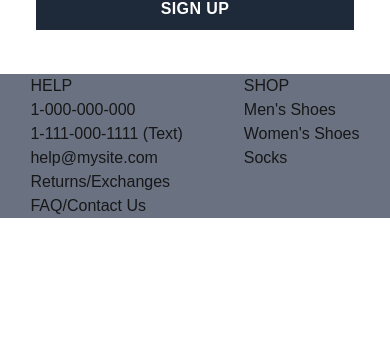
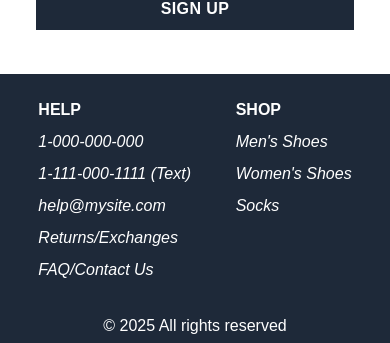
Before and after one commit to Imranelaf/e-commerce, a Next.js app in the folder client/: page / in a window 390 px wide. Shown: the part 2082-2425 px from the top of the page. Before the commit the page ends 2300 px from the top, so only its background shows below. Built offline with nearby package versions, Linux system fonts and the light colour scheme.

Commit message:
fix: Make the footer responsive on mobile devices

```diff
--- a/client/src/components/Footer.jsx
+++ b/client/src/components/Footer.jsx
@@ -1,38 +1,41 @@
-export default function Footer(){
-
-    const help = ["1-000-000-000",
+export default function Footer() {
+    const help = [
+        "1-000-000-000",
         "1-111-000-1111 (Text)",
         "help@mysite.com",
         "Returns/Exchanges",
-        "FAQ/Contact Us"];
-     const shop = [
+        "FAQ/Contact Us"
+    ];
+    const shop = [
         "Men's Shoes",
         "Women's Shoes",
         "Socks"
-        ]
+    ];
 
-    return(
-         <div className="w-full h-auto bg-gray-500 flex justify-around">
-            <div>
-                <h1>HELP</h1>
-                {
-                    help.map((item, index)=>(
-                        <p key={index}>{item}</p>
-                    ))
-                }
-            </div>
-            <div>
-                <h1>SHOP</h1>
-                {
-                    shop.map((item, index)=>(
-                        <p key={index}>{item}</p>
-                    ))
-                }
+    return (
+        <div>
+            <div className="w-full h-auto bg-gray-800 flex justify-around p-4">
+                <div>
+                    <h1 className="m-2 font-bold text-white">HELP</h1>
+                    {help.map((item, index) => (
+                        <p className="cursor-pointer m-2 italic text-white" key={index}>
+                            {item}
+                        </p>
+                    ))}
+                </div>
+                <div>
+                    <h1 className="m-2 font-bold text-white">SHOP</h1>
+                    {shop.map((item, index) => (
+                        <p className="cursor-pointer m-2 italic text-white" key={index}>
+                            {item}
+                        </p>
+                    ))}
+                </div>
             </div>
 
-         </div>
-
-    )
-
-
+            <div className="text-center py-2 bg-gray-800 text-white">
+                <p>&copy; {new Date().getFullYear()} All rights reserved</p>
+            </div>
+        </div>
+    );
 }
```
